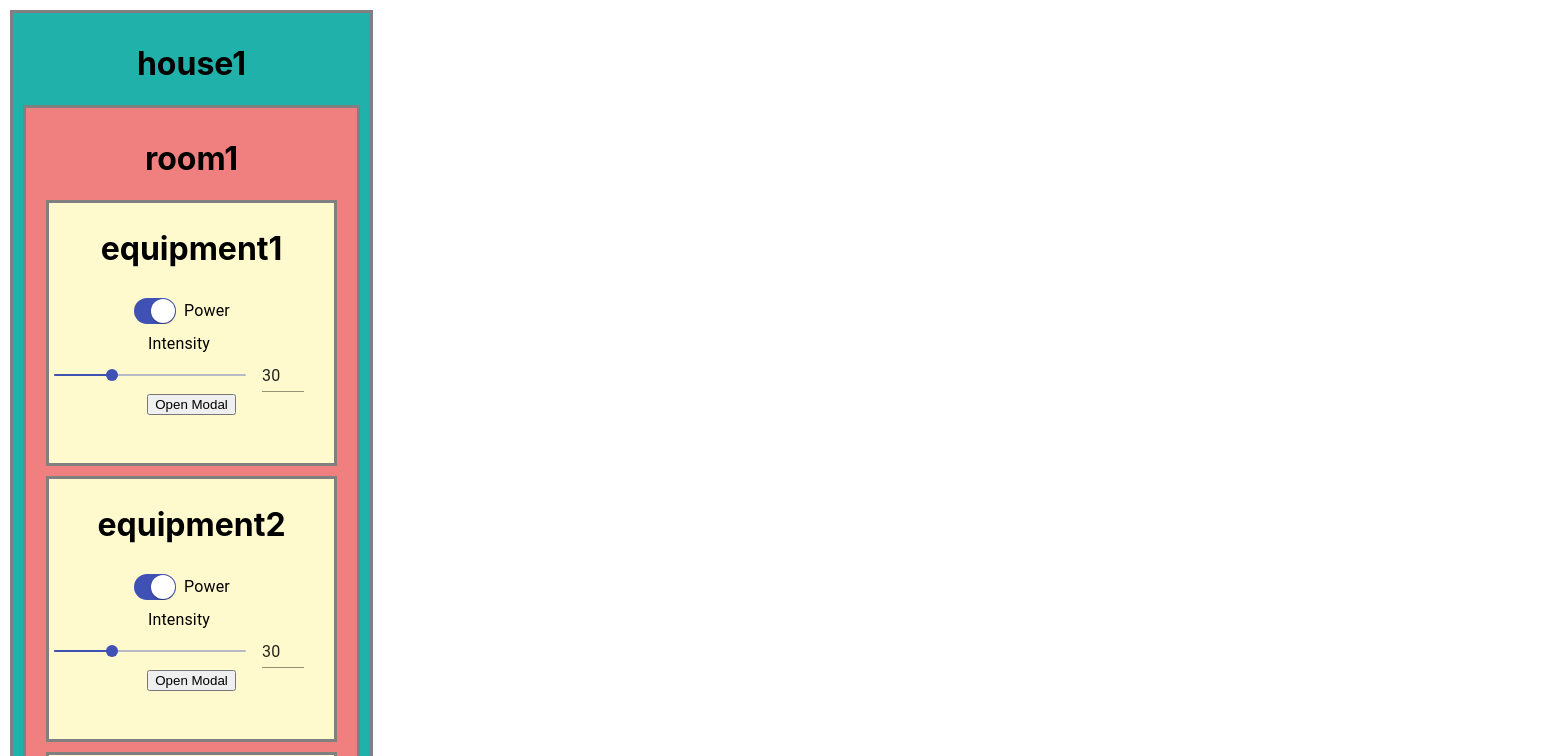
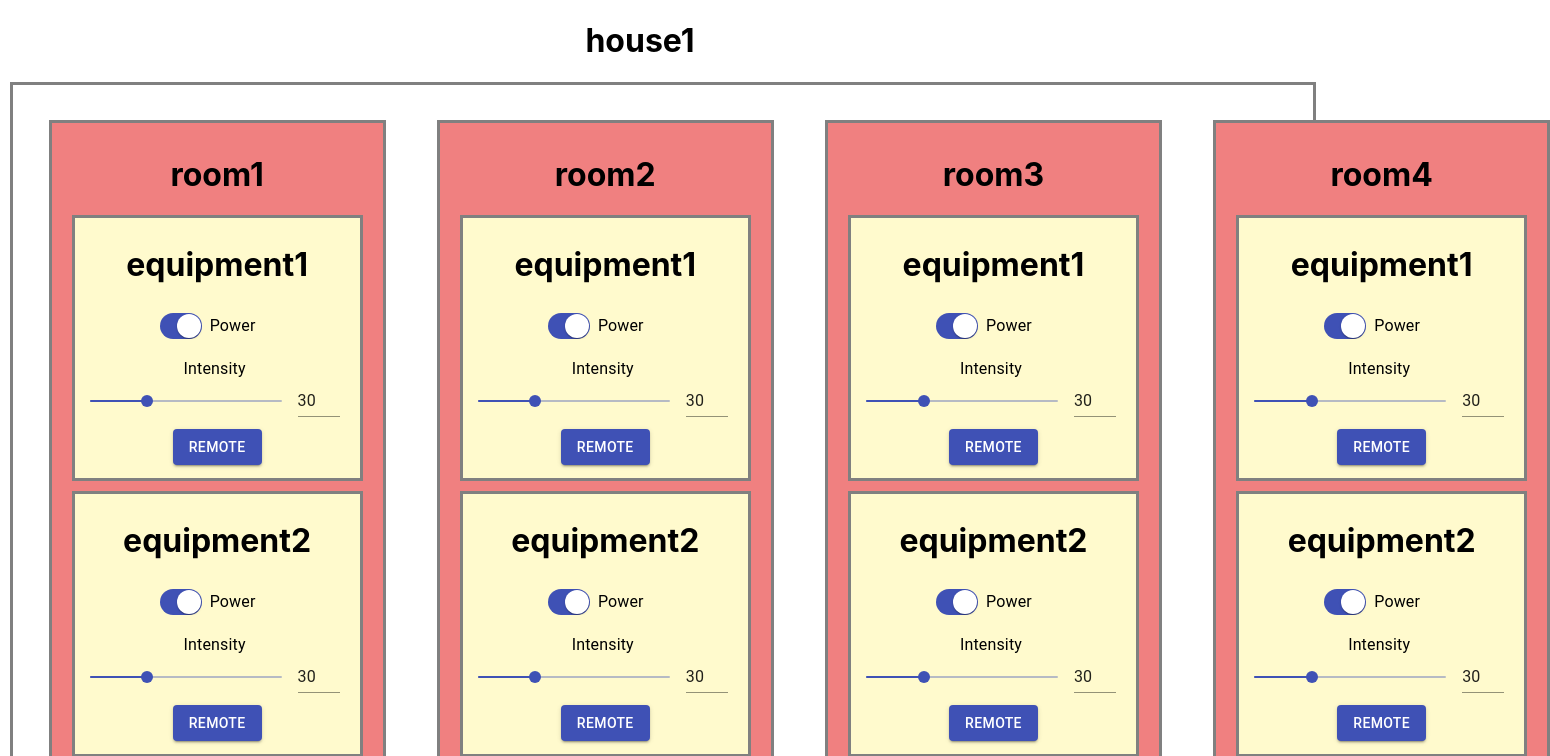
Before and after one commit to s-tushar/buildsec, a React (Create React App) app: page / in a window 1280 px wide. Shown: the top 756 px of the page, 1550 px wide, since content can reach past the window. Built offline with nearby package versions, Linux system fonts and the light colour scheme.

Commit message:
worked on CSS

```diff
--- a/src/components/house/house.css
+++ b/src/components/house/house.css
@@ -1,10 +1,16 @@
 .houseCard{
     padding: 10px;
     margin: 10px;
-    width: fit-content;
+    width: 100%;
     height: fit-content;
     border: 3px solid grey;
     flex: initial;
-    background-color: lightseagreen;
 
+
+    display: flex;
+    flex-wrap: nowrap;
 }
+
+.house{
+    /* background-color: lightseagreen; */
+}
--- a/src/components/house/house.jsx
+++ b/src/components/house/house.jsx
@@ -10,9 +10,10 @@ export default class House extends React.Component {
 
     render() {
       return (
+        <div className='house'>
+          <h1>{this.props.name}</h1>
           <div className='houseCard'>
 
-      <h1>{this.props.name}</h1>
             <Room
             name={"room1"}/>
 
@@ -26,6 +27,7 @@ export default class House extends React.Component {
             name={"room4"}/>
 
           </div>
+      </div>
       );
     }
   }
--- a/src/components/remote/remote.jsx
+++ b/src/components/remote/remote.jsx
@@ -1,5 +1,6 @@
 import React from 'react';
 import Modal from '@material-ui/core/Modal';
+import {Button} from '@material-ui/core';
 import './remote.css';
 
 export default function SimpleModal() {
@@ -27,9 +28,9 @@ export default function SimpleModal() {
 
   return (
     <div>
-      <button type="button" onClick={handleOpen}>
-        Open Modal
-      </button>
+      <Button variant="contained" color="primary" onClick={handleOpen}>
+        Remote
+      </Button>
       <Modal
         open={open}
         onClose={handleClose}
--- a/src/components/room/room.css
+++ b/src/components/room/room.css
@@ -6,4 +6,5 @@
     flex: initial;
     background-color: lightcoral;
     flex-direction: row;
+    margin: 2%;
 }
--- a/src/core/slider/slider.css
+++ b/src/core/slider/slider.css
@@ -0,0 +1,3 @@
+.SliderCSS{
+    padding: 5px;
+}
--- a/src/core/slider/slider.jsx
+++ b/src/core/slider/slider.jsx
@@ -8,6 +8,7 @@ import Input from '@material-ui/core/Input';
 const useStyles = makeStyles({
   root: {
     width: 250,
+    padding: 10,
   },
   input: {
     width: 42,
```
Lines whose indentation alone changed are shown as unchanged.
